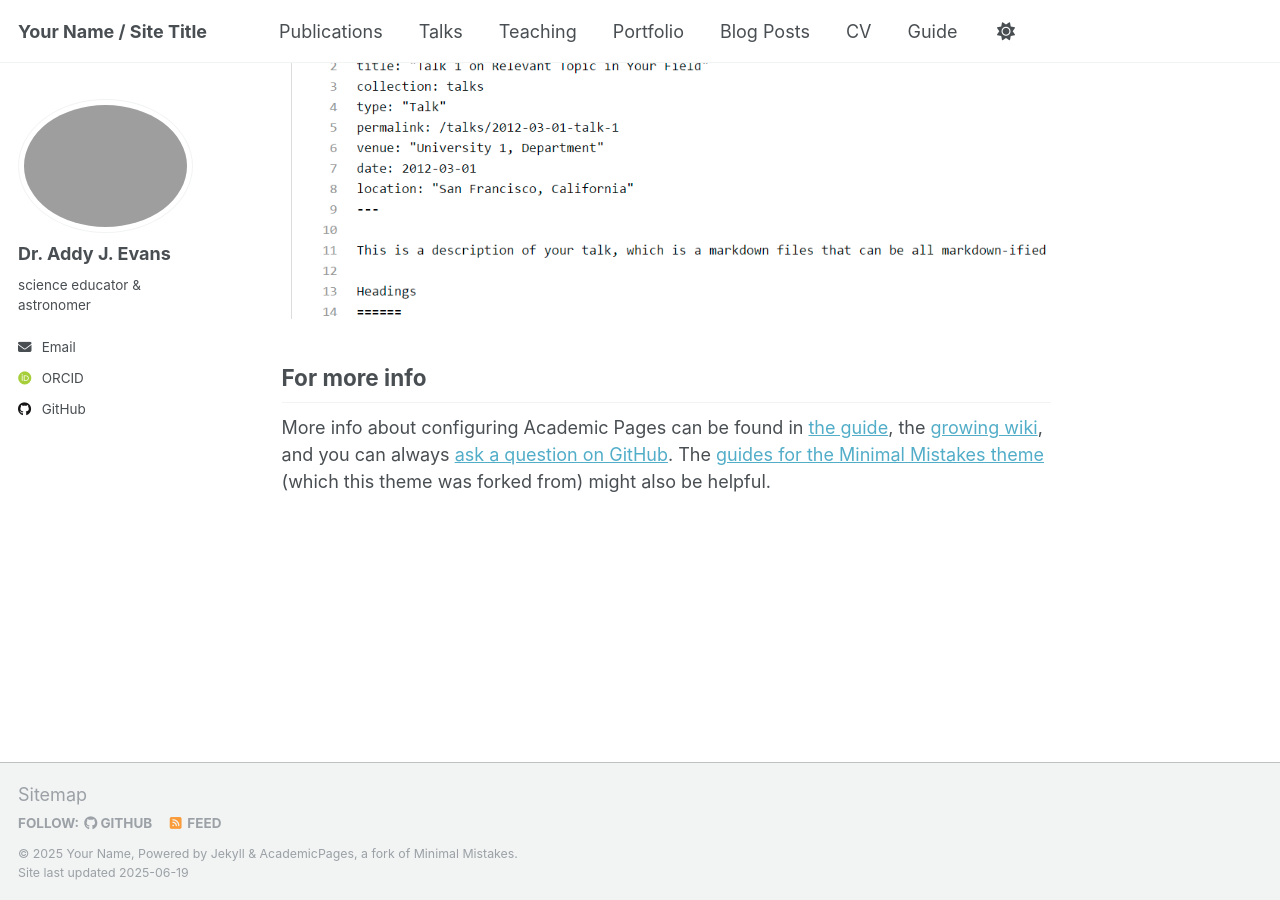
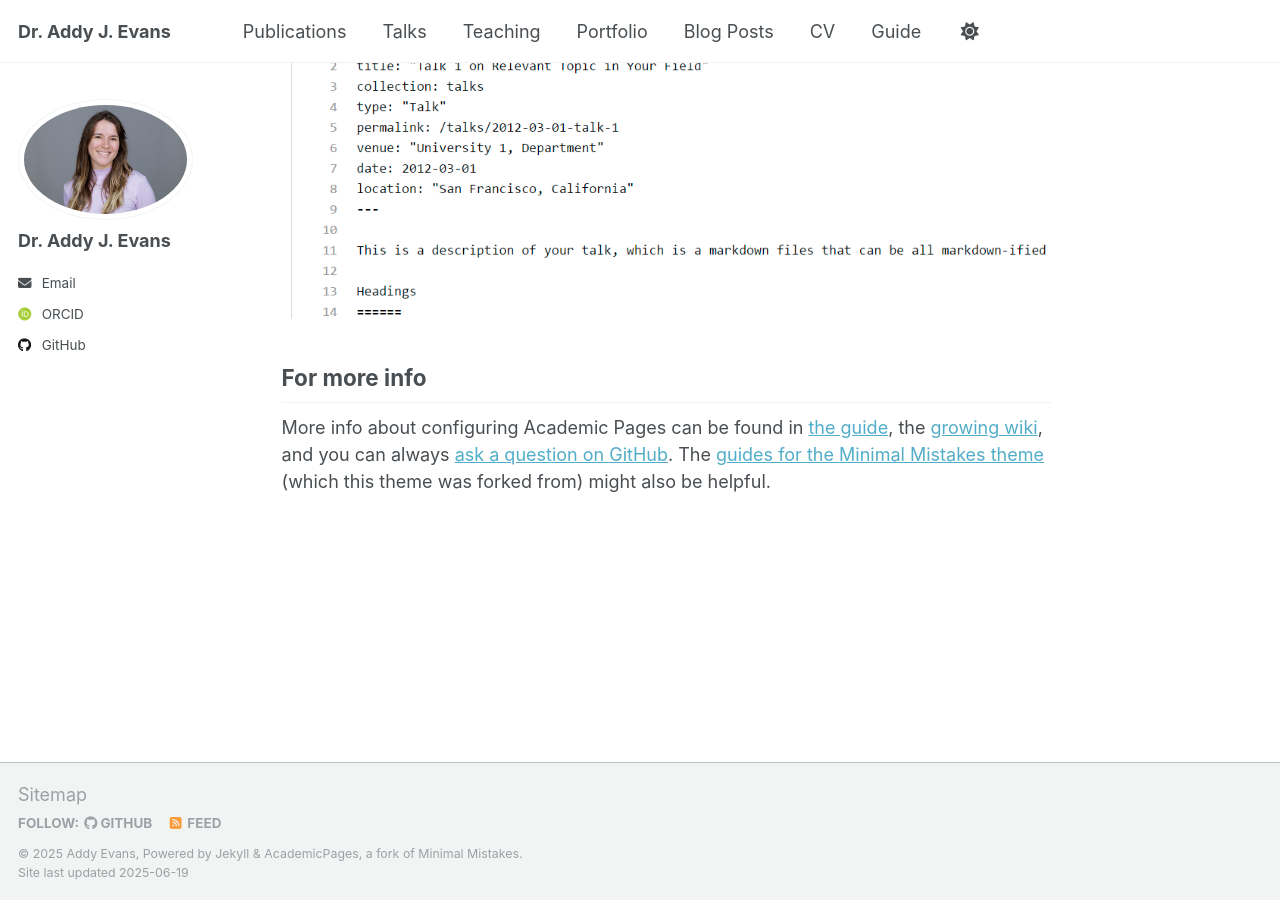
Before and after one commit to addyje/addyje.github.io, a Jekyll site: the page built from _pages/about.md, in a window 1280 px wide and 900 px high, scrolled down 2636 px. Built offline with Jekyll 4.4.1, drawn with Linux system fonts in a browser that asks for light colours; some web fonts are replaced.

Commit message:
Update _config.yml

```diff
--- a/_config.yml
+++ b/_config.yml
@@ -9,11 +9,11 @@
 # Basic Site Settings
 locale                   : "en-US"
 site_theme               : "default"
-title                    : "Your Name / Site Title"
+title                    : "Dr. Addy J. Evans"
 title_separator          : "-"
-name                     : &name "Your Name"
-description              : &description "personal description"
-url                      : https://academicpages.github.io # the base hostname & protocol for your site e.g. "https://[your GitHub username].github.io" or if you already have some other page hosted on Github then use "https://[your GitHub username].github.io/[Your Repo Name]"
+name                     : &name "Addy Evans"
+description              : &description "science educator & astronomer"
+url                      : https://addyje.github.io # the base hostname & protocol for your site e.g. "https://[your GitHub username].github.io" or if you already have some other page hosted on Github then use "https://[your GitHub username].github.io/[Your Repo Name]"
 baseurl                  : "" # the subpath of your site, e.g. "/blog"
 repository               : "academicpages/academicpages.github.io"
 
@@ -22,10 +22,10 @@
 #               Additional customization can be done by editing /_includes/author-profile.html
 author:
   # Biographic information
-  avatar           : "me.png"
+  avatar           : "headshot.JPG"
   name             : "Dr. Addy J. Evans"
   pronouns         : # example: "she/her"
-  bio              : "science educator & astronomer"
+  bio              : ""
   location         : #"Earth"
   employer         : #"Red Brick University"
   uri              : # URL
```
